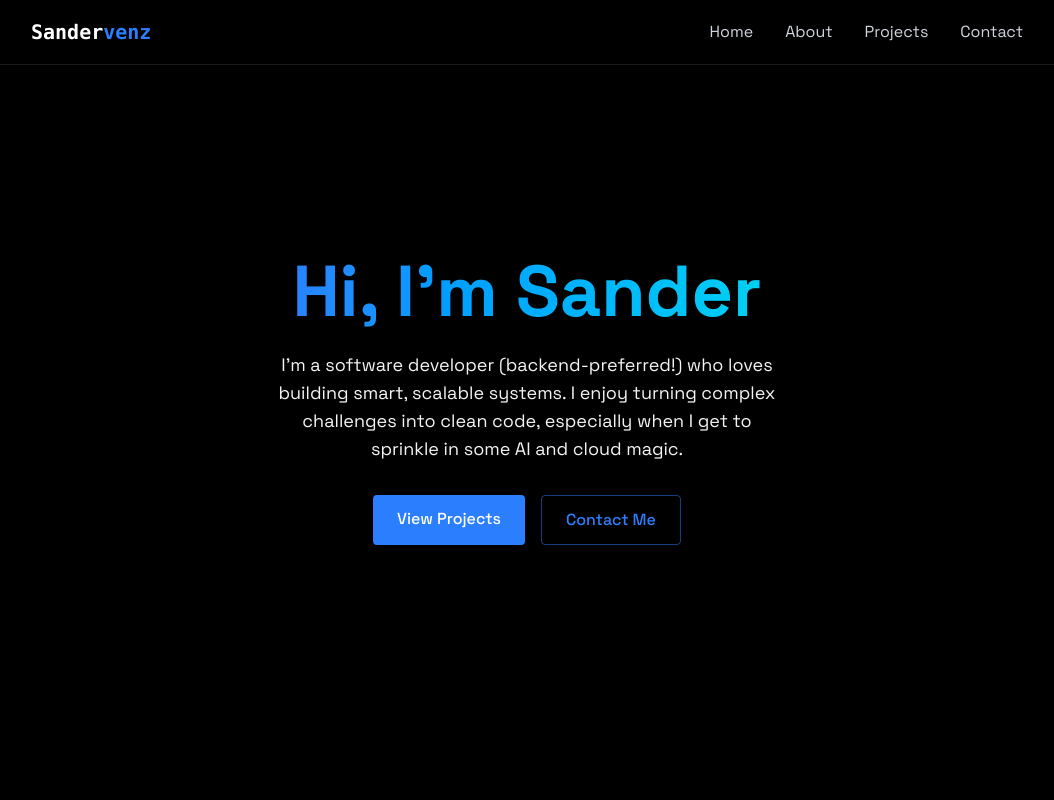
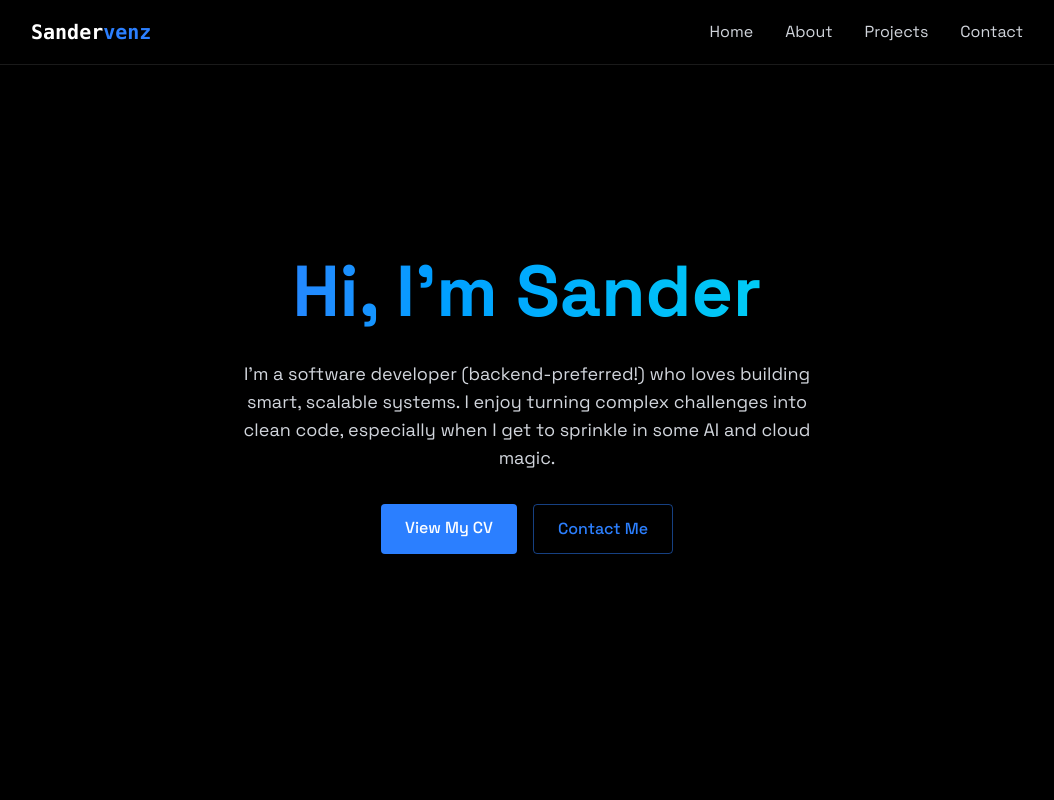
Before and after one commit to sandervenz/my-portfolio, a React (Vite) app: page / in a window 1280 px wide. Shown: the top 800 px of the page, without its empty margins (113-1167 px from the left). Built offline with nearby package versions, Linux system fonts and the light colour scheme.

Commit message:
Add CV PDF and update Home component to link to CV

```diff
--- a/src/components/sections/Home.jsx
+++ b/src/components/sections/Home.jsx
@@ -1,6 +1,8 @@
 import { RevealOnScroll } from "../RevealOnScroll";
 
 export const Home = () => {
+  const baseUrl = import.meta.env.BASE_URL;
+
   return (
     <section
       id="home"
@@ -8,25 +10,31 @@ export const Home = () => {
     >
       <RevealOnScroll>
         <div className="text-center z-10 px-4">
-          <h1 className="text-5xl md:text-7xl font-bold mb-6 bg-gradient-to-r from-blue-500 to-cyan-400 bg-clip-text text-transparent leading-right">
+          <h1 className="text-5xl md:text-7xl font-bold mb-6 bg-gradient-to-r from-blue-500 to-cyan-400 bg-clip-text text-transparent leading-tight">
             Hi, I'm Sander
           </h1>
 
-          <p className="tex-gray-400 text-lg mb-8 max-w-lg mx-auto">
-            I'm a software developer (backend-preferred!) who loves building smart, scalable systems. I enjoy turning complex challenges into clean code, especially when I get to sprinkle in some AI and cloud magic.
+          <p className="text-gray-300 text-lg mb-8 max-w-xl mx-auto">
+            I'm a software developer (backend-preferred!) who loves building
+            smart, scalable systems. I enjoy turning complex challenges into
+            clean code, especially when I get to sprinkle in some AI and cloud
+            magic.
           </p>
           <div className="flex justify-center space-x-4">
+            {/* Tombol yang diperbaiki */}
             <a
-              href="#projects"
+              href={`${baseUrl}/CV_Sander.pdf`}
+              target="_blank"
+              rel="noopener noreferrer"
               className="bg-blue-500 text-white py-3 px-6 rounded font-medium transition relative overflow-hidden hover:-translate-y-0.5 hover:shadow-[0_0_15px_rgba(59, 130, 246, 0.4)]"
             >
-              View Projects
+              View My CV
             </a>
 
             <a
               href="#contact"
               className="border border-blue-500/50 text-blue-500 py-3 px-6 rounded font-medium transition-all duration-200
-             hover:-translate-y-0.5 hover:shadow-[0_0_15px_rgba(59, 130, 246, 0.2)] hover:bg-blue-500/10"
+               hover:-translate-y-0.5 hover:shadow-[0_0_15px_rgba(59, 130, 246, 0.2)] hover:bg-blue-500/10"
             >
               Contact Me
             </a>
```
Also changed, not shown: 1 other file (tests, documents, lock files or other folders).
